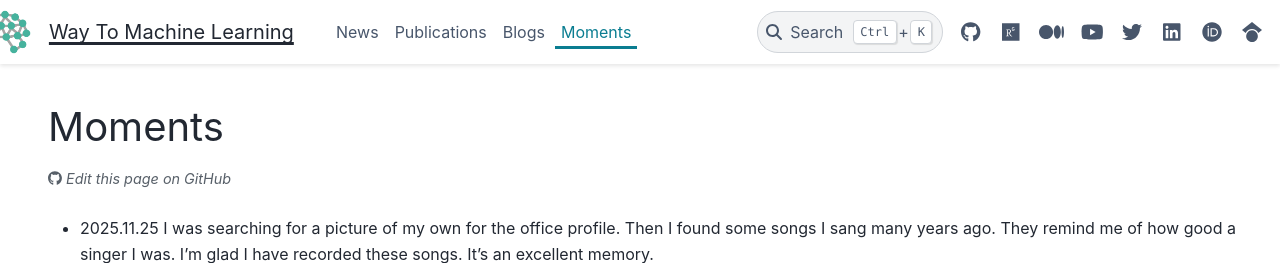
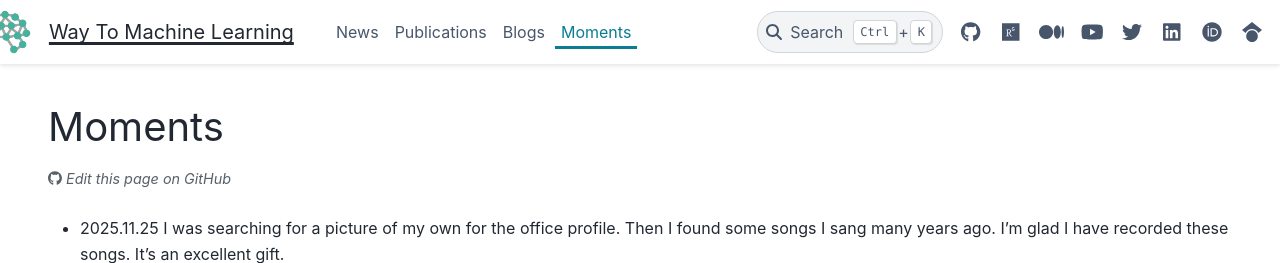
Before and after one commit to way2ml/way2ml.github.io, a Sphinx documentation site: the page built from doc/moments.md, in a window 1280 px wide and 1219 px high, cut to the strip 0-263 px from the top of the window. Built offline with Sphinx 7.4.7 and the PyData theme 0.15.4, drawn with Linux system fonts in a browser that asks for light colours; pages that are not in the unit, such as notebooks, are missing from menus; comment, search, counter and statistics services are not loaded.

Commit message:
Update moments.md

```diff
--- a/doc/moments.md
+++ b/doc/moments.md
@@ -4,7 +4,7 @@ comment: True
 ---
 
 # Moments
-- 2025.11.25 I was searching for a picture of my own for the office profile. Then I found some songs I sang many years ago. They remind me of how good a singer I was. I'm glad I have recorded these songs. It's an excellent memory. <iframe src="//music.163.com/outchain/player?type=4&id=348244114&auto=0&height=300" frameborder="0" marginwidth="0" marginheight="0" width="100%" height="300"> </iframe>
+- 2025.11.25 I was searching for a picture of my own for the office profile. Then I found some songs I sang many years ago. I'm glad I have recorded these songs. It's an excellent gift. <iframe src="//music.163.com/outchain/player?type=4&id=348244114&auto=0&height=300" frameborder="0" marginwidth="0" marginheight="0" width="100%" height="300"> </iframe>
 - 2025.11.22 We went to [Oodi Helsinki Central Library](https://oodihelsinki.fi/en/), then headed for the [sompasauna](https://www.sompasauna.fi/). It's raining and snowing; I jumped into the sea four times. It was amazing. Without them, I would never do such things alone. Thanks, guys.
 - 2025.11.20 I played floorball with Voitto Känkänen, Rafael Nuñez Palacio, Laura Fieber, Matthew Herbst, and Anna Kobets.
 - 2025.11.13 I played floorball with Erik Härkönen, Valtteri Turkki, Anna Kobets, Voitto Känkänen, Matthew Herbst and Nan Cao.
```
